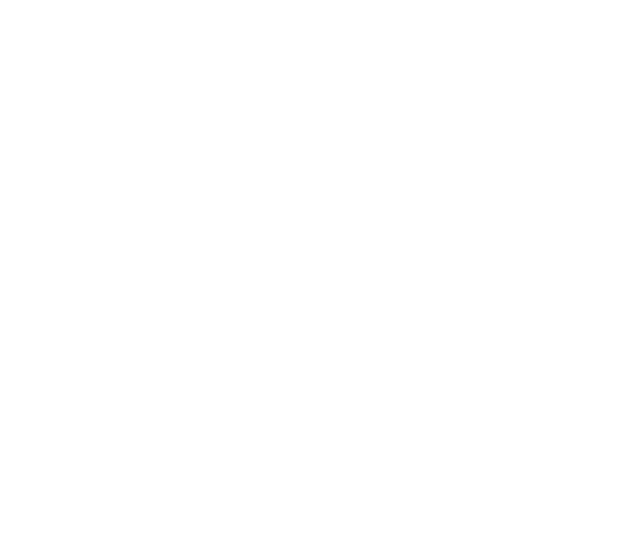
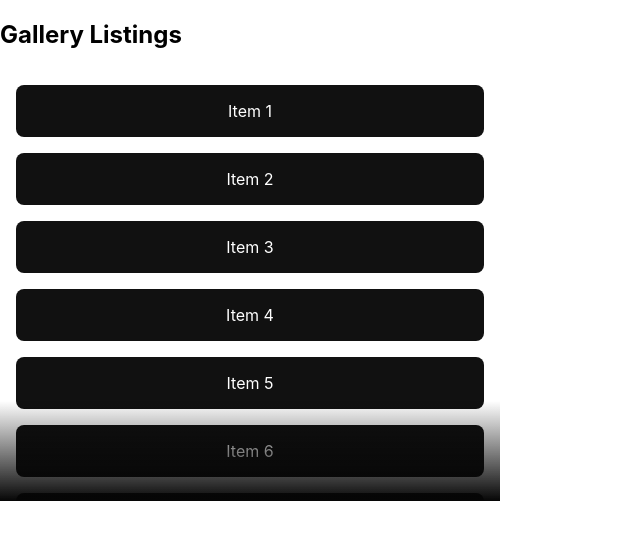
Before and after one commit to JoeSaf/reactweddingsite, a React (Create React App) app: page /gallerylistings in a window 1280 px wide. Before the commit this address had no page. Shown: the top 540 px of the page, without its empty margins (0-640 px from the left). Built offline with nearby package versions, Linux system fonts and the light colour scheme; a web font is replaced by a local one.

Commit message:
051220251113-trying to fix css

```diff
--- a/src/App.tsx
+++ b/src/App.tsx
@@ -4,6 +4,7 @@
 import Gallery from "./pages/Gallery";  // Gallery
 import Banner from "./components/Banner"; // Ensure Banner is imported
 import Particles from "./components/Particles";
+import GalleryListings from "./pages/GalleryListings";//gallery listings page
 
 import "./styles/style.css";
 
@@ -34,6 +35,7 @@
 
         {/* Gallery Page with ONLY Particles */}
         <Route path="/gallery" element={<Gallery />} />
+        <Route path="gallerylistings" element={<GalleryListings />} />
       </Routes>
     </Router>
   );
--- /dev/null
+++ b/src/components/AnimatedList.css
@@ -0,0 +1,82 @@
+.scroll-list-container {
+    position: relative;
+    width: 500px;
+  }
+
+  .scroll-list {
+    max-height: 400px;
+    overflow-y: auto;
+    padding: 16px;
+  }
+
+  .scroll-list::-webkit-scrollbar {
+    width: 8px;
+  }
+
+  .scroll-list::-webkit-scrollbar-track {
+    background: #060606;
+  }
+
+  .scroll-list::-webkit-scrollbar-thumb {
+    background: #222;
+    border-radius: 4px;
+  }
+
+  .no-scrollbar::-webkit-scrollbar {
+    display: none;
+  }
+  .no-scrollbar {
+    -ms-overflow-style: none;
+    scrollbar-width: none;
+  }
+
+  .item {
+    padding: 16px;
+    background-color: #111;
+    border-radius: 8px;
+    margin-bottom: 1rem;
+  }
+
+  .item.selected {
+    background-color: #222;
+  }
+
+  .item-text {
+    color: white;
+    margin: 0;
+  }
+
+  .top-gradient {
+    position: absolute;
+    top: 0;
+    left: 0;
+    right: 0;
+    height: 50px;
+    background: linear-gradient(to bottom, #060606, transparent);
+    pointer-events: none;
+    transition: opacity 0.3s ease;
+  }
+
+  .bottom-gradient {
+    position: absolute;
+    bottom: 0;
+    left: 0;
+    right: 0;
+    height: 100px;
+    background: linear-gradient(to top, #060606, transparent);
+    pointer-events: none;
+    transition: opacity 0.3s ease;
+  }
+
+  .grid-container {
+  display: grid;
+  grid-template-columns: repeat(3, 1fr); /* 3 items per row */
+  gap: 16px; /* Adds spacing between tiles */
+}
+
+.item {
+  padding: 16px;
+  background-color: #111;
+  border-radius: 8px;
+  text-align: center;
+}
--- /dev/null
+++ b/src/components/AnimatedList.tsx
@@ -0,0 +1,197 @@
+import React, {
+    useRef,
+    useState,
+    useEffect,
+    ReactNode,
+    MouseEventHandler,
+    UIEvent,
+  } from "react";
+  import { motion, useInView } from "framer-motion";
+  import "./AnimatedList.css";
+
+  interface AnimatedItemProps {
+    children: ReactNode;
+    delay?: number;
+    index: number;
+    onMouseEnter?: MouseEventHandler<HTMLDivElement>;
+    onClick?: MouseEventHandler<HTMLDivElement>;
+  }
+
+  const AnimatedItem: React.FC<AnimatedItemProps> = ({
+    children,
+    delay = 0,
+    index,
+    onMouseEnter,
+    onClick,
+  }) => {
+    const ref = useRef<HTMLDivElement>(null);
+    const inView = useInView(ref, { amount: 0.5, once: false });
+    return (
+      <motion.div
+        ref={ref}
+        data-index={index}
+        onMouseEnter={onMouseEnter}
+        onClick={onClick}
+        initial={{ scale: 0.7, opacity: 0 }}
+        animate={inView ? { scale: 1, opacity: 1 } : { scale: 0.7, opacity: 0 }}
+        transition={{ duration: 0.2, delay }}
+        style={{ marginBottom: "1rem", cursor: "pointer" }}
+      >
+        {children}
+      </motion.div>
+    );
+  };
+
+  interface AnimatedListProps {
+    items?: string[];
+    onItemSelect?: (item: string, index: number) => void;
+    showGradients?: boolean;
+    enableArrowNavigation?: boolean;
+    className?: string;
+    itemClassName?: string;
+    displayScrollbar?: boolean;
+    initialSelectedIndex?: number;
+  }
+
+  const AnimatedList: React.FC<AnimatedListProps> = ({
+    items = [
+      "Item 1",
+      "Item 2",
+      "Item 3",
+      "Item 4",
+      "Item 5",
+      "Item 6",
+      "Item 7",
+      "Item 8",
+      "Item 9",
+      "Item 10",
+      "Item 11",
+      "Item 12",
+      "Item 13",
+      "Item 14",
+      "Item 15",
+    ],
+    onItemSelect,
+    showGradients = true,
+    enableArrowNavigation = true,
+    className = "",
+    itemClassName = "",
+    displayScrollbar = true,
+    initialSelectedIndex = -1,
+  }) => {
+    const listRef = useRef<HTMLDivElement>(null);
+    const [selectedIndex, setSelectedIndex] =
+      useState<number>(initialSelectedIndex);
+    const [keyboardNav, setKeyboardNav] = useState<boolean>(false);
+    const [topGradientOpacity, setTopGradientOpacity] = useState<number>(0);
+    const [bottomGradientOpacity, setBottomGradientOpacity] = useState<number>(1);
+
+    const handleScroll = (e: UIEvent<HTMLDivElement>) => {
+      const target = e.target as HTMLDivElement;
+      const { scrollTop, scrollHeight, clientHeight } = target;
+      setTopGradientOpacity(Math.min(scrollTop / 50, 1));
+      const bottomDistance = scrollHeight - (scrollTop + clientHeight);
+      setBottomGradientOpacity(
+        scrollHeight <= clientHeight ? 0 : Math.min(bottomDistance / 50, 1)
+      );
+    };
+
+    // Keyboard navigation: arrow keys, tab, and enter selection
+    useEffect(() => {
+      if (!enableArrowNavigation) return;
+      const handleKeyDown = (e: KeyboardEvent) => {
+        if (e.key === "ArrowDown" || (e.key === "Tab" && !e.shiftKey)) {
+          e.preventDefault();
+          setKeyboardNav(true);
+          setSelectedIndex((prev) => Math.min(prev + 1, items.length - 1));
+        } else if (e.key === "ArrowUp" || (e.key === "Tab" && e.shiftKey)) {
+          e.preventDefault();
+          setKeyboardNav(true);
+          setSelectedIndex((prev) => Math.max(prev - 1, 0));
+        } else if (e.key === "Enter") {
+          if (selectedIndex >= 0 && selectedIndex < items.length) {
+            e.preventDefault();
+            if (onItemSelect) {
+              onItemSelect(items[selectedIndex], selectedIndex);
+            }
+          }
+        }
+      };
+
+      window.addEventListener("keydown", handleKeyDown);
+      return () => window.removeEventListener("keydown", handleKeyDown);
+    }, [items, selectedIndex, onItemSelect, enableArrowNavigation]);
+
+    // Scroll the selected item into view if needed
+    useEffect(() => {
+      if (!keyboardNav || selectedIndex < 0 || !listRef.current) return;
+      const container = listRef.current;
+      const selectedItem = container.querySelector(
+        `[data-index="${selectedIndex}"]`
+      ) as HTMLElement | null;
+      if (selectedItem) {
+        const extraMargin = 50;
+        const containerScrollTop = container.scrollTop;
+        const containerHeight = container.clientHeight;
+        const itemTop = selectedItem.offsetTop;
+        const itemBottom = itemTop + selectedItem.offsetHeight;
+        if (itemTop < containerScrollTop + extraMargin) {
+          container.scrollTo({ top: itemTop - extraMargin, behavior: "smooth" });
+        } else if (
+          itemBottom >
+          containerScrollTop + containerHeight - extraMargin
+        ) {
+          container.scrollTo({
+            top: itemBottom - containerHeight + extraMargin,
+            behavior: "smooth",
+          });
+        }
+      }
+      setKeyboardNav(false);
+    }, [selectedIndex, keyboardNav]);
+
+    return (
+      <div className={`scroll-list-container ${className}`}>
+        <div
+          ref={listRef}
+          className={`scroll-list ${!displayScrollbar ? "no-scrollbar" : ""}`}
+          onScroll={handleScroll}
+        >
+          {items.map((item, index) => (
+            <AnimatedItem
+              key={index}
+              delay={0.1}
+              index={index}
+              onMouseEnter={() => setSelectedIndex(index)}
+              onClick={() => {
+                setSelectedIndex(index);
+                if (onItemSelect) {
+                  onItemSelect(item, index);
+                }
+              }}
+            >
+              <div
+                className={`item ${selectedIndex === index ? "selected" : ""} ${itemClassName}`}
+              >
+                <p className="item-text">{item}</p>
+              </div>
+            </AnimatedItem>
+          ))}
+        </div>
+        {showGradients && (
+          <>
+            <div
+              className="top-gradient"
+              style={{ opacity: topGradientOpacity }}
+            ></div>
+            <div
+              className="bottom-gradient"
+              style={{ opacity: bottomGradientOpacity }}
+            ></div>
+          </>
+        )}
+      </div>
+    );
+  };
+
+  export default AnimatedList;
--- a/src/components/GalleryButton.tsx
+++ b/src/components/GalleryButton.tsx
@@ -6,7 +6,7 @@
   return (
     <h2>
       {/* Make it a button but wrapped inside a Link to keep routing */}
-      <Link to="/gallery">
+      <Link to="/gallerylistings">
         <button className="gallery-button">
           Gallery
         </button>
--- /dev/null
+++ b/src/pages/GalleryListings.tsx
@@ -0,0 +1,32 @@
+import React from "react";
+import AnimatedList from "../components/AnimatedList";
+
+const GalleryListings: React.FC = () => {
+  const items = [
+    "Item 1",
+    "Item 2",
+    "Item 3",
+    "Item 4",
+    "Item 5",
+    "Item 6",
+    "Item 7",
+    "Item 8",
+    "Item 9",
+    "Item 10",
+  ];
+
+  return (
+    <div className="gallery-listings">
+      <h2>Gallery Listings</h2>
+      <AnimatedList
+        items={items}
+        onItemSelect={(item, index) => console.log("Selected:", item, index)}
+        showGradients={true}
+        enableArrowNavigation={true}
+        displayScrollbar={true}
+      />
+    </div>
+  );
+};
+
+export default GalleryListings;
```
Also changed, not shown: src/temp.txt.
